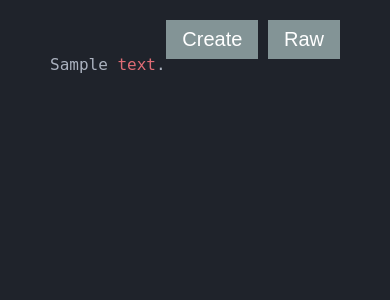
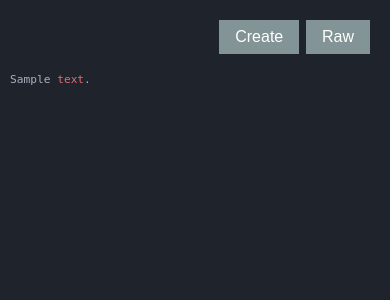
Before and after one commit to teklynk/pastebin, a Flask app: page /1 in a window 390 px wide. Shown: the top 300 px of the page. Run offline with Flask 2, Linux system fonts and the light colour scheme; tables that the repository leaves empty hold one stand-in row (values such as "Sample post").

Commit message:
styling for mobile. Notes to readme

```diff
--- a/static/assets/css/app.css
+++ b/static/assets/css/app.css
@@ -1,10 +1,16 @@
 body {
   background: #1f232b;
-  padding: 20px 50px;
+  padding: 10px;
   margin: 0px;
   color: #839496;
   font-family: monospace;
   font-size: 1rem;
+}
+
+@media only screen and (max-width: 768px) {
+  body {
+    font-size: .7rem;
+  }
 }
 
 textarea.pastebin-textarea {
@@ -17,7 +23,11 @@ textarea.pastebin-textarea {
   outline: none;
   min-height: 75vh;
   resize: none;
-  margin-top: 20px;
+  margin-top: 50px;
+}
+
+div.pastebin-view {
+  margin-top: 50px;
 }
 
 .mt-0 {
@@ -74,7 +84,7 @@ textarea.pastebin-textarea {
 
 .btn {
   padding: 0.5rem 1rem;
-  font-size: 1.25rem;
+  font-size: 1rem;
   border: none;
   background-color: #839496;
   color: #fff;
@@ -84,7 +94,7 @@ textarea.pastebin-textarea {
 .sticky-button {
   position: fixed;
   top: 20px;
-  right: 50px;
+  right: 20px;
   z-index: 1000;
 }
 
@@ -96,6 +106,6 @@ td.hljs-ln-numbers {
   padding-right: 20px !important;
 }
 
-pre code.hljs {
+code.hljs {
     padding: 0 !important;
 }
--- a/templates/view.html
+++ b/templates/view.html
@@ -21,7 +21,7 @@
         <a href="/"><button class="btn" type="button">Create</button></a>
         <a href="/raw/{{ paste_id }}"><button class="btn" type="button">Raw</button></a>
     </div>
-    <div>
+    <div class="pastebin-view">
         <pre tabindex="0">
             <code>{{ content }}</code>
         </pre>
```
Also changed, not shown: readme.md.
